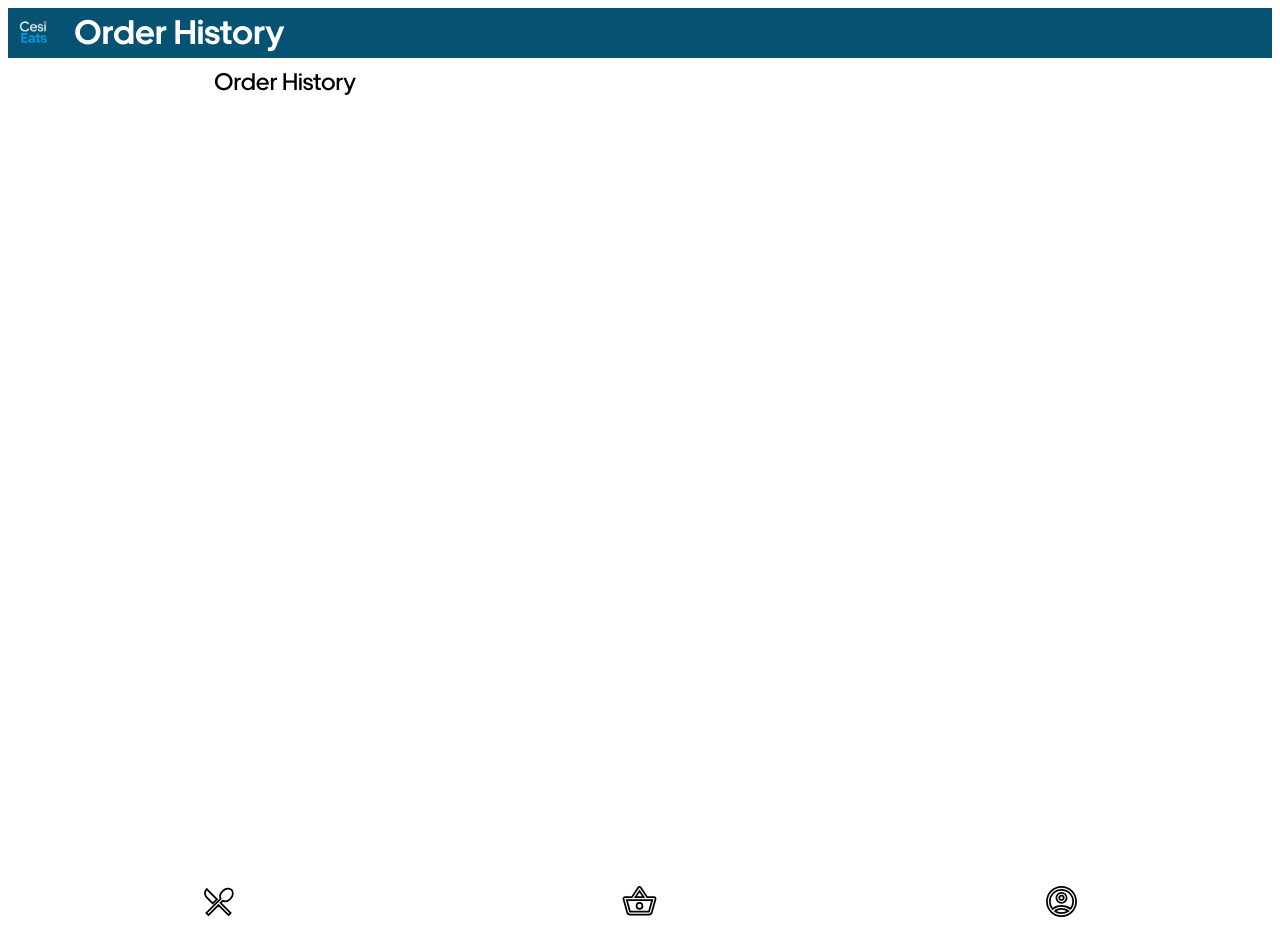
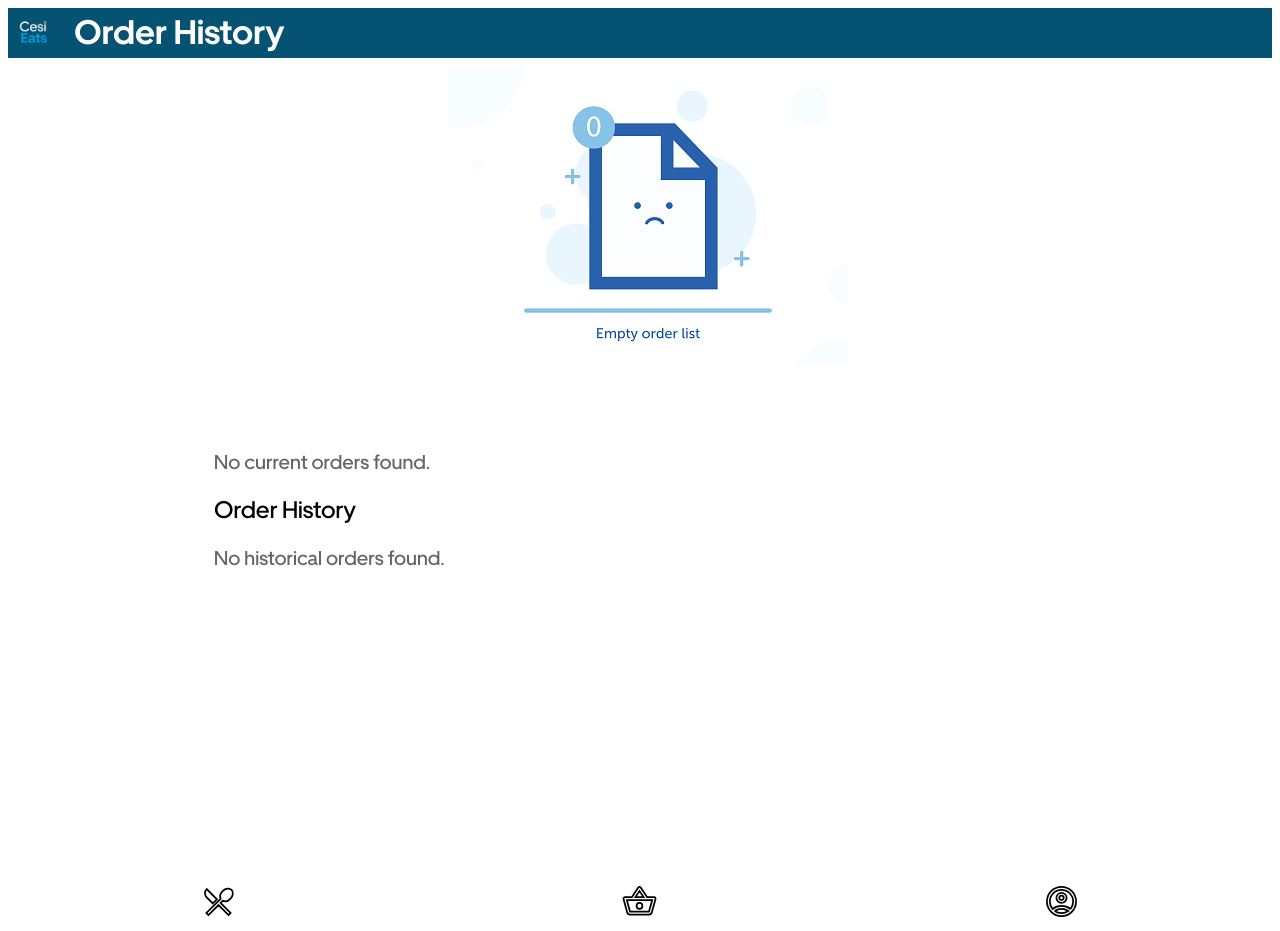
Before and after one commit to ARESSent/cesi-eats-back, a React (Create React App) app: page /Orders in a window 1280 px wide. Built offline with nearby package versions, Linux system fonts and the light colour scheme.

Commit message:
update orders

```diff
--- a/src/Orders.js
+++ b/src/Orders.js
@@ -1,4 +1,4 @@
-import React, { useState } from 'react';
+import React, { useState, useEffect } from 'react';
 import {
   Box,
   Container,
@@ -10,54 +10,85 @@ import {
   Chip
 } from '@mui/material';
 import api from './components/api';
-
-// Example data - replace with data fetched from backend
-const currentOrdersData = [
-  // Add your current orders JSON structure here
-];
-
-const orderHistoryData = [
-  // Add your order history data here
-];
+import emptylist from './images/emptyorder.png';
 
 const getOrderStatus = (order) => {
   if (order.isPickedUp) {
     return 'In Delivery';
   }
   else if (order.isAccepted) {
-    return 'Accepted by Driver';
+    return 'Accepted by Restaurant';
   }
   else if (order.isCooked) {
-    return 'Awaiting Driver';
+    return 'Awaiting Delivery';
   }
   else if (order.isPaid) {
-    return 'Awaiting Restaurant';
+    return 'Paid, Awaiting Restaurant';
   }
-  else if (order.isRefused || order.isCancelled) {
+  else if (order.isRefused) {
     return 'Cancelled';
   }
   else if (order.isAcquitted) {
     return 'Delivered';
   }
+  return 'Pending';
 };
 
 const Orders = () => {
-  const [currentOrders] = useState(currentOrdersData);
-  const [orderHistory] = useState(orderHistoryData);
+  const [currentOrders, setCurrentOrders] = useState([]);
+  const [orderHistory, setOrderHistory] = useState([]);
+
+  useEffect(() => {
+    const fetchData = async () => {
+      const token = localStorage.getItem('token');
+      if (!token) return;
+
+      try {
+        const currentOrdersData = await api.getOrders("current", token);
+        setCurrentOrders(currentOrdersData);
+
+        const orderHistoryData = await api.getOrders("history", token);
+        setOrderHistory(orderHistoryData);
+      } catch (error) {
+        console.error('Error fetching orders:', error);
+      }
+    };
+
+    fetchData();
+  }, []);
 
   return (
     <Container maxWidth="md">
-      {currentOrders.length > 0 && (
+      {currentOrders.length > 0 && orderHistory.length > 0 ? (
+        <></>
+      ) : (
+        <Box display="flex" justifyContent="center" pl={2} pb={6}>
+        <img
+            src={emptylist}
+            alt={emptylist}
+            sx={{
+                width: "100%",
+                height: 'auto',
+                display: 'block',
+                borderRadius: '10px',
+                transition: 'transform 0.5s ease',
+                '&:hover': {
+                transform: 'scale(1.1)',
+                }
+            }}
+        />
+    </Box>
+      )}
+      {currentOrders.length > 0 ? (
         <>
-          <Typography variant='h5'>Current Orders</Typography>
-          <Box sx={{ my: 4 }}>
+          <Typography variant='h5' pt={2}>Current Orders</Typography>
+          <Box sx={{ my: 2 }}>
             <List>
               {currentOrders.map((order) => (
                 <React.Fragment key={order.id}>
                   <ListItem>
                     <ListItemText
                       primary={`Order #${order.id}`}
-                      secondary={`Status: ${getOrderStatus(order)}`}
                     />
                     <Chip label={getOrderStatus(order)} color="primary" />
                   </ListItem>
@@ -67,24 +98,30 @@ const Orders = () => {
             </List>
           </Box>
         </>
+      ) : (
+        <Typography sx={{ mt: 4 }} variant="h6" color="text.secondary">No current orders found.</Typography>
       )}
 
-      <Typography variant='h5'>Order History</Typography>
-      <Box sx={{ my: 4 }}>
+      <Typography variant='h5' pt={2}>Order History</Typography>
+      {orderHistory.length > 0 ? (
+        <Box sx={{ my: 2 }}>
           <List>
             {orderHistory.map((order) => (
               <React.Fragment key={order.id}>
                 <ListItem>
                   <ListItemText
-                  primary={`Order #${order.id} - ${order.date}`}
-                  secondary={`Items: ${order.items.join(', ')} | Total: ${order.total} | Status: ${getOrderStatus(order)}`}
+                    primary={`Order #${order.id} - ${new Date(order.createdAt).toLocaleDateString()}`}
                   />
+                  <Chip label={getOrderStatus(order)} color="primary" />
                 </ListItem>
                 <Divider component="li" />
               </React.Fragment>
             ))}
           </List>
         </Box>
+      ) : (
+        <Typography sx={{ my: 2 }} variant="h6" color="text.secondary">No historical orders found.</Typography>
+      )}
     </Container>
   );
 };
```
Also changed, not shown: src/images/emptycart.png (added), src/images/emptyorder.png (added). Lines whose indentation alone changed are shown as unchanged.
